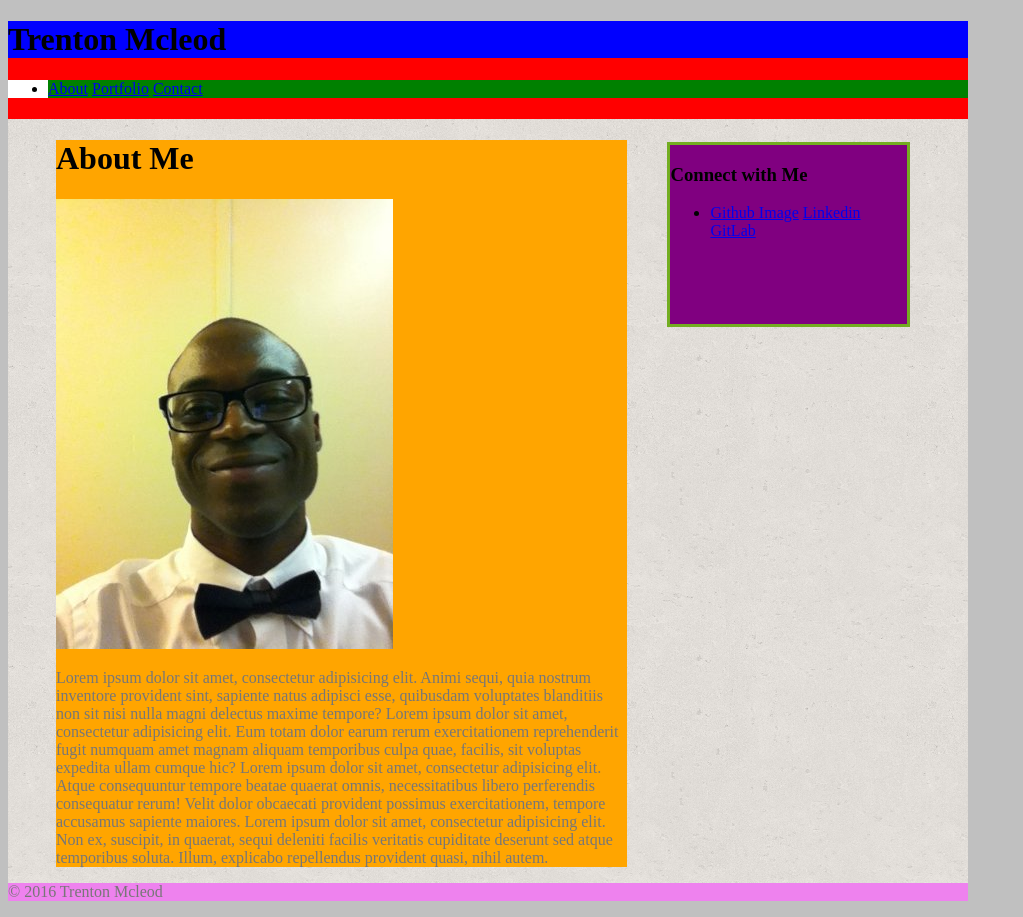
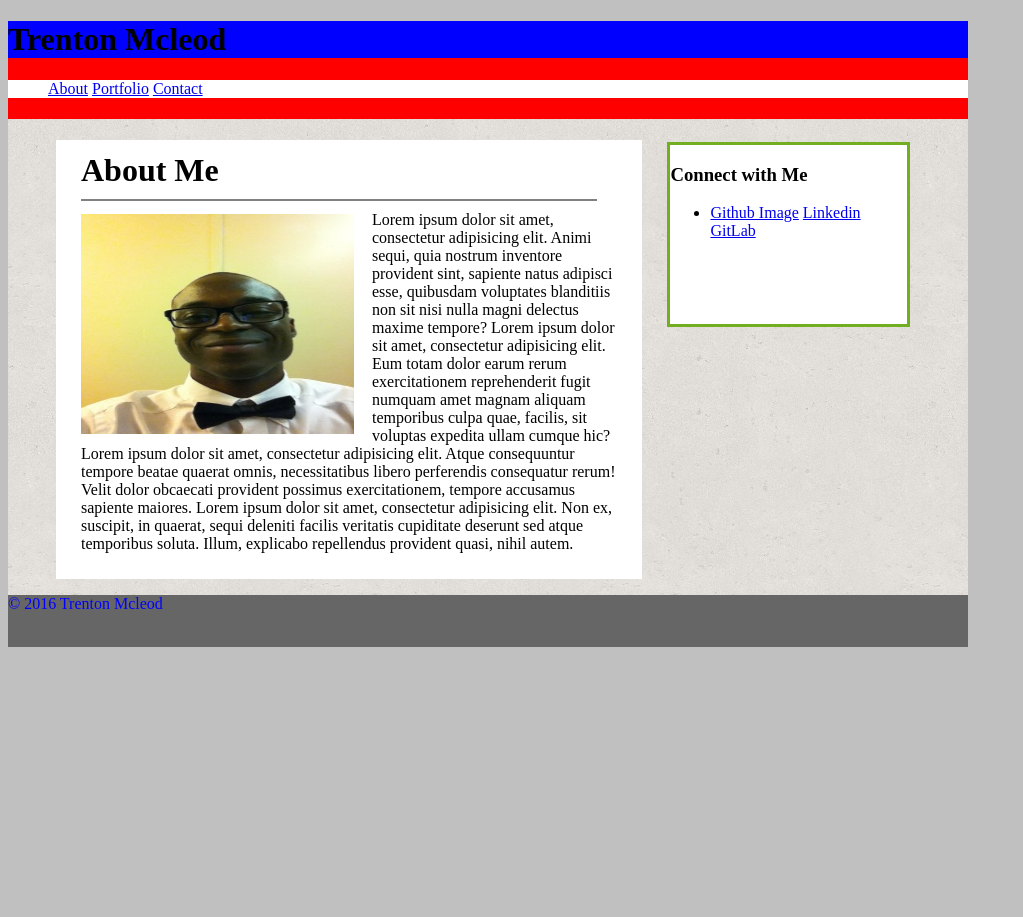
Before and after one commit to TrentonMGT/Basic-Portfolio, a PHP site: page / in a window 1280 px wide. Shown: the whole page, without its empty margins (0-1023 px from the left). After the commit the page ends 647 px from the top, so only its background shows below. Run offline with PHP 8.4, Linux system fonts and the light colour scheme.

Commit message:
cahnged  element sizes and ajusted padding of the elements

```diff
--- a/assets/css/style.css
+++ b/assets/css/style.css
@@ -1,5 +1,12 @@
-p, .text {
-	color: #777777;
+
+p {
+	color: blue;
+	font-family: "Times New Roman", Times, serif;
+}
+
+.bio-text {
+	float: left;
+
 }
 
 body {
@@ -40,11 +47,11 @@ body {
 	bottom:10%;
 	top: 10%;
 	border: 3px solid #73AD21;
-	background: purple;
 	width: 237px;
 	height: 179px;
 	float: right;
 	margin-top: 23px;
+	background-color: #fff;
 
 }
 
@@ -54,16 +61,39 @@ body {
     right: 1%;
     top: 1%;
     bottom: 1%;
-	background: orange;
-	width: 571px;
+    background-color: #fff;
+    border: gray;
+    width: 536px;
     height: auto;
+    padding-left: 25px;
+    padding-right: 25px;
+    padding-bottom: 10px;
 }
 
-#portfolio-img {
-	border: 10px;
-	background-color: gray;
+.porfolio-img {
+	margin: 3px 18px 11px 0px;
+    width: 273px;
+    height: 220px;
+    float: left;
 }
 
+.about-me {
+	position: relative;
+    left: 0px;
+    right: 1px;
+    top: 12px;
+    bottom: 1px;
+    width: 516px;
+    height: 47px;
+    border-bottom: 2px solid gray;
+    text-align: initial;
+}
+
+/*img {
+	float: left;
+}*/
+
 footer {
-	background: violet;
+	background: #666;
+	height:52px;
 }
--- a/index.html
+++ b/index.html
@@ -14,7 +14,7 @@
 			</h1>
 			<!-- Navbar -->
 				<nav id="nav-bar">
-					<ul id="nav-ul">
+					<ul id="nav-ul"
 						<li id="nav-li">
 							<a href="index.html">About</a>
 							<a href="portfolio.html">Portfolio</a>
@@ -38,11 +38,13 @@
 
 		<!-- About Me -->
 			<div id="bio">
-				<h1>About Me</h1>
-				<div id="porfolio-img">
-					<img src="/Users/Boanerges/Desktop/bootCampGT/Basic-Portfolio/assets/image/TrentonM.jpg" alt="Trenton" width="337" height="450">
-				</div>
-				<p class="text">
+				<h1 class="about-me">
+					About Me
+				</h1>
+				<p class="bio-text">
+					<div class="porfolio-img">
+						<img src="/Users/Boanerges/Desktop/bootCampGT/Basic-Portfolio/assets/image/TrentonM.jpg" alt="Trenton" width="273" height="220">
+					</div>
 					Lorem ipsum dolor sit amet, consectetur adipisicing elit. Animi sequi, quia nostrum inventore provident sint, sapiente natus adipisci esse, quibusdam voluptates blanditiis non sit nisi nulla magni delectus maxime tempore? Lorem ipsum dolor sit amet, consectetur adipisicing elit. Eum totam dolor earum rerum exercitationem reprehenderit fugit numquam amet magnam aliquam temporibus culpa quae, facilis, sit voluptas expedita ullam cumque hic? Lorem ipsum dolor sit amet, consectetur adipisicing elit. Atque consequuntur tempore beatae quaerat omnis, necessitatibus libero perferendis consequatur rerum! Velit dolor obcaecati provident possimus exercitationem, tempore accusamus sapiente maiores. Lorem ipsum dolor sit amet, consectetur adipisicing elit. Non ex, suscipit, in quaerat, sequi deleniti facilis veritatis cupiditate deserunt sed atque temporibus soluta. Illum, explicabo repellendus provident quasi, nihil autem.
 				</p>
 			</div>
```
Also changed, not shown: 1 other file. Lines whose indentation alone changed are shown as unchanged.
